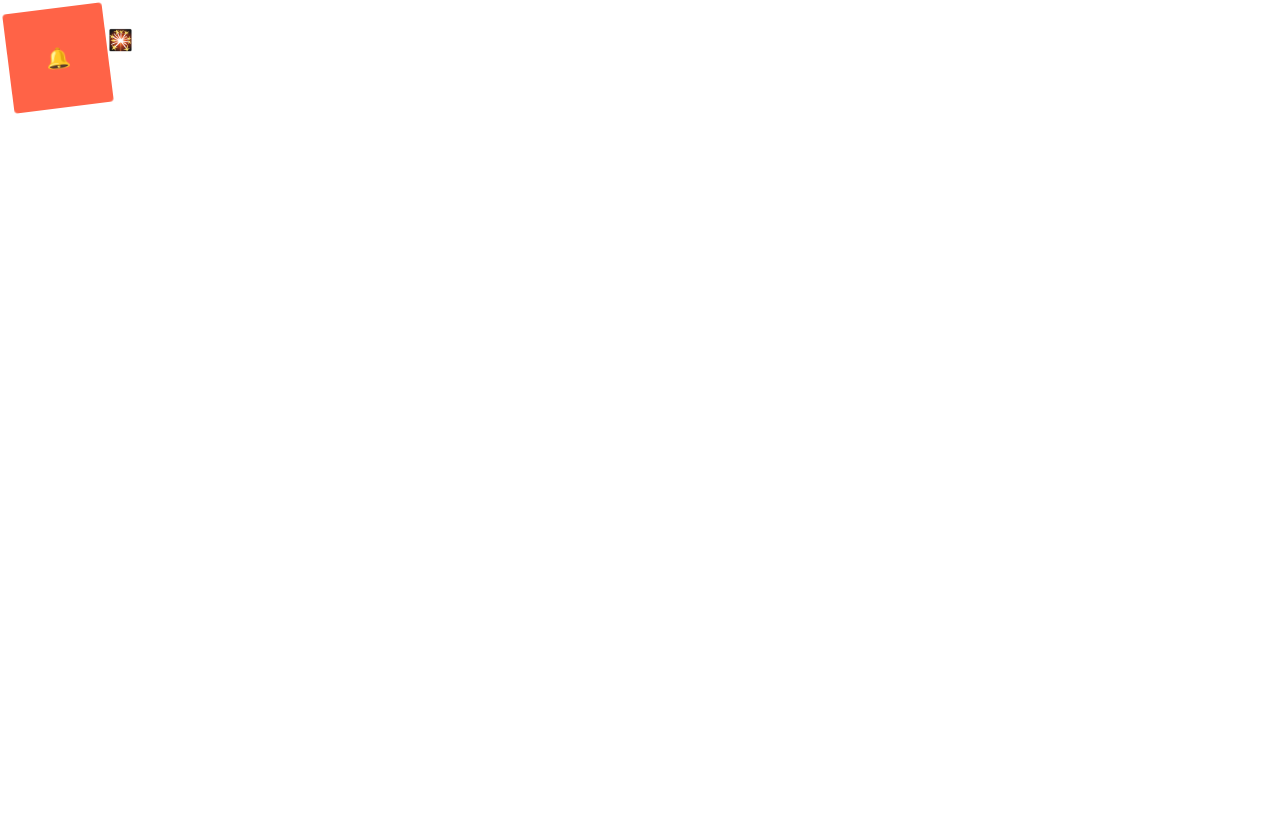
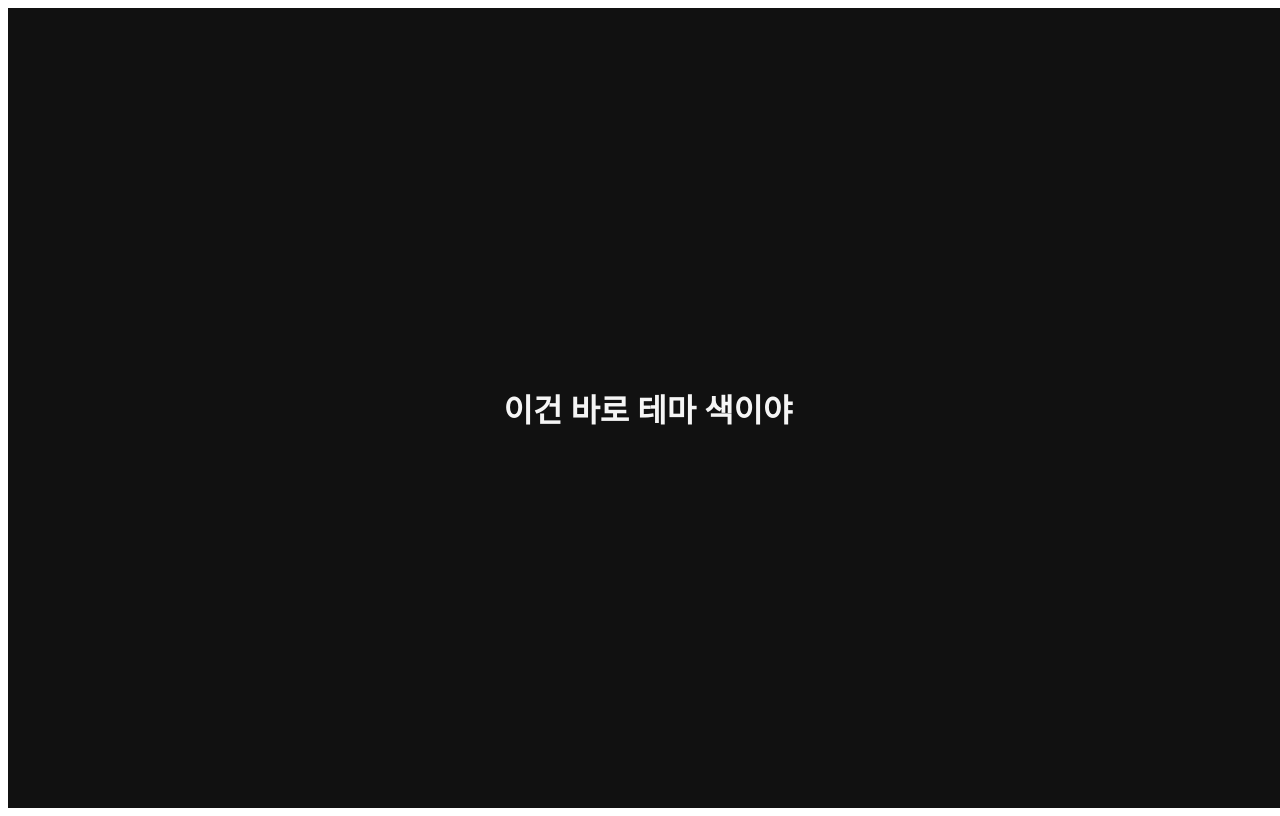
Before and after one commit to mhyoo88/react-masterclass, a React (Create React App) app: page / in a window 1280 px wide. Built offline with nearby package versions, Linux system fonts and the light colour scheme.

Commit message:
theme - ThemeProvider

```diff
--- a/src/App.js
+++ b/src/App.js
@@ -1,53 +1,22 @@
-import styled, { keyframes } from "styled-components";
+import styled from "styled-components";
+
+const Title = styled.h1`
+  color: ${(props) => props.theme.textColor};
+`;
 
 const Wrapper = styled.div`
   display: flex;
-`;
-
-const rotationAnimation = keyframes`
-  0%{
-      transform: rotate(0deg);
-      border-radius: 0;
-  }
-  50% {
-    border-radius: 100px;
-  }
-  100% {
-    transform: rotate(360deg);
-    border-radius: 0;
-  }
-`;
-
-const Emoji = styled.span`
-  font-size: 20px;
-`;
-
-const Box = styled.div`
-  height: 100px;
-  width: 100px;
-  background-color: tomato;
-  animation: ${rotationAnimation} 1s linear infinite;
-  display: flex;
+  height: 100vh;
+  width: 100vw;
   justify-content: center;
   align-items: center;
-  //target을 안에서 설정 할 수 있다.
-  ${Emoji} {
-    &:hover {
-      font-size: 36px;
-    }
-    &:active {
-      opacity: 0;
-    }
-  }
+  background-color: ${(props) => props.theme.backgroundColor}; ;
 `;
 
 function App() {
   return (
     <Wrapper>
-      <Box>
-        <Emoji>🔔</Emoji>
-      </Box>
-      <Emoji as="p">🎇</Emoji>
+      <Title>이건 바로 테마 색이야</Title>
     </Wrapper>
   );
 }
--- a/src/index.js
+++ b/src/index.js
@@ -1,10 +1,23 @@
 import React from "react";
 import ReactDOM from "react-dom/client";
+import { ThemeProvider } from "styled-components";
 import App from "./App";
+
+const darkTheme = {
+  textColor: "whitesmoke",
+  backgroundColor: "#111",
+};
+
+const lightTheme = {
+  textColor: "red",
+  backgroundColor: "whitesmoke",
+};
 
 const root = ReactDOM.createRoot(document.getElementById("root"));
 root.render(
   <React.StrictMode>
-    <App />
+    <ThemeProvider theme={darkTheme}>
+      <App />
+    </ThemeProvider>
   </React.StrictMode>
 );
```
